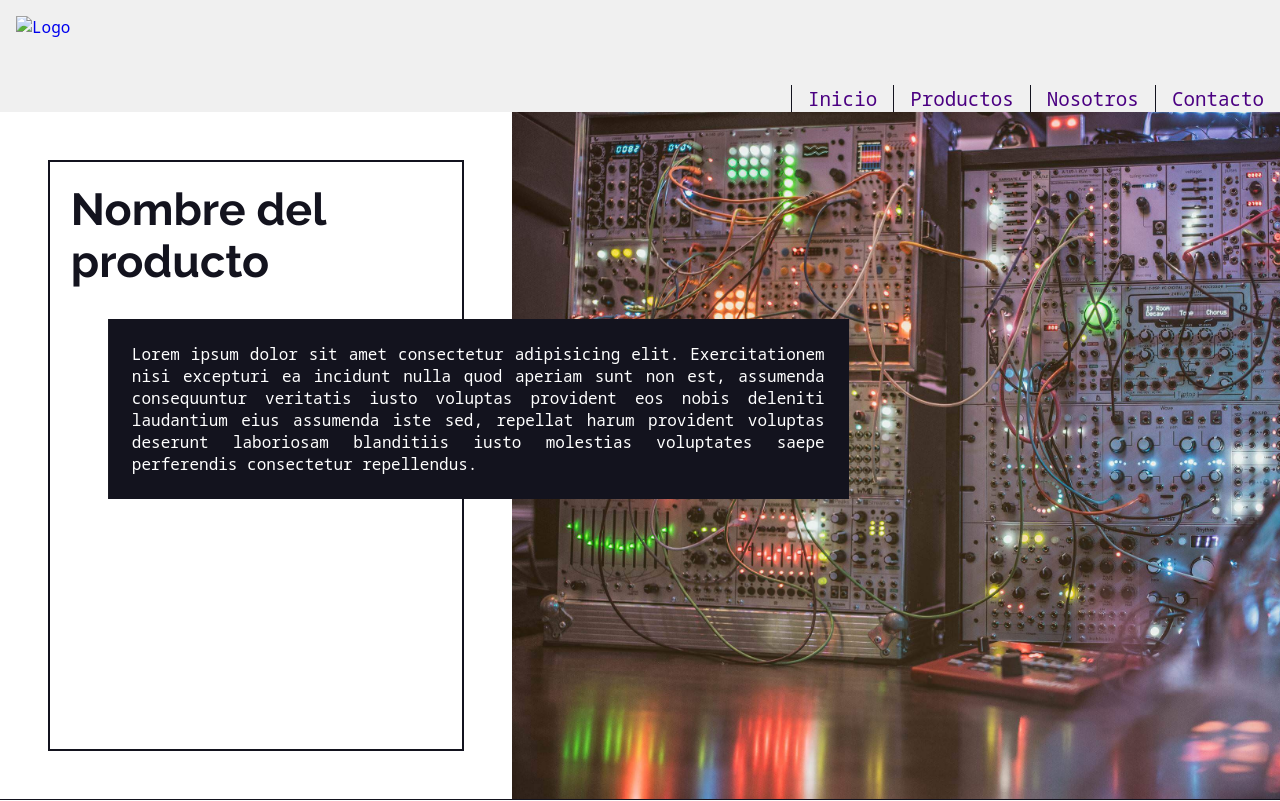
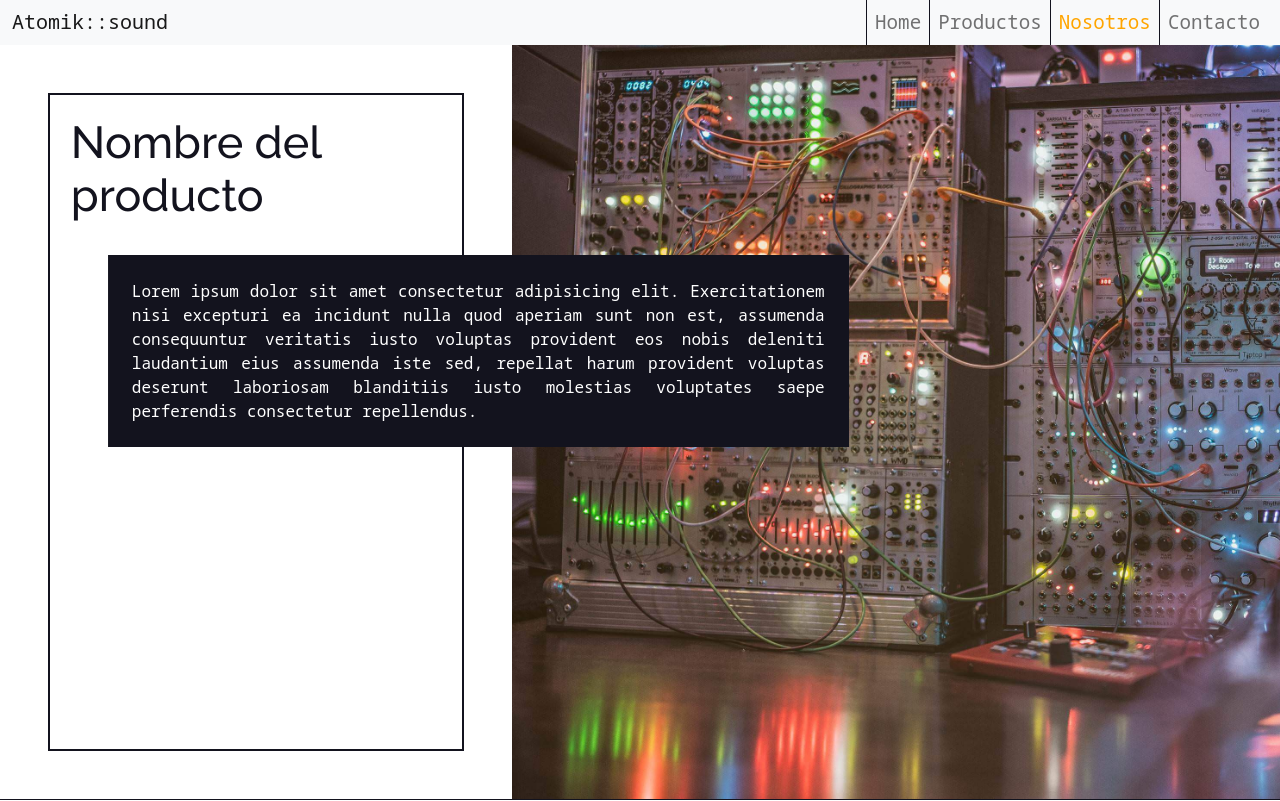
Before and after one commit to TomasMRivero/atomiksound-martinez, a website: page secciones/producto/index.html in a window 1280 px wide. Shown: the top 801 px of the page. Drawn offline with nearby package versions, Linux system fonts and the light colour scheme.

Commit message:
implementar navbar bootstrap

```diff
--- a/scss/_index.scss
+++ b/scss/_index.scss
@@ -36,8 +36,8 @@
 		text-decoration: underline;
 	}
 }
-
 .landing {
+	flex: 1;
 	width: 100%;
 	height: 86vh;
 	overflow: hidden;
--- a/scss/_main.scss
+++ b/scss/_main.scss
@@ -5,6 +5,10 @@
 	text-decoration: none;
 	font-family: $text-font-main;
 	box-sizing: border-box;
+}
+
+a {
+	text-decoration: none;
 }
 
 body {
@@ -15,17 +19,29 @@ body {
 	font-family: $text-font-title;
 }
 
-header {
+// header {
+// 	width: 100%;
+// 	min-height: 14vh;
+// 	background-color: #f0f0f0;
+// 	z-index: 10000;
+// 	display: flex;
+// 	justify-content: space-between;
+// 	img {
+// 		padding: 1rem;
+// 		width: auto;
+// 		height: 100%;
+// 	}
+
+.fullscreen {
 	width: 100%;
-	height: 14vh;
-	background-color: #f0f0f0;
-	z-index: 10000;
+	height: 100vh;
 	display: flex;
-	justify-content: space-between;
-	img {
-		padding: 1rem;
-		width: auto;
-		height: 100%;
+	flex-direction: column;
+}
+
+.navbar {
+	padding: 0;
+	z-index: 100000;
 }
 nav {
 	align-self: flex-end;
@@ -67,7 +83,7 @@ header {
 		}
 	}
 }
-}
+//}
 
 footer {
 	height: 14vh;
--- a/secciones/producto/index.html
+++ b/secciones/producto/index.html
@@ -6,24 +6,37 @@
     <meta name="viewport" content="width=device-width, initial-scale=1.0">
     <title>Document</title>
 
+    <link href="https://cdn.jsdelivr.net/npm/bootstrap@5.1.3/dist/css/bootstrap.min.css" rel="stylesheet" integrity="sha384-1BmE4kWBq78iYhFldvKuhfTAU6auU8tT94WrHftjDbrCEXSU1oBoqyl2QvZ6jIW3" crossorigin="anonymous">
     <link href="https://fonts.googleapis.com/css2?family=Noto+Sans+Mono:wght@100;300;500;700;900&family=Raleway:ital,wght@0,100;0,300;0,500;0,700;0,900;1,100;1,300;1,500;1,700;1,900&display=swap" rel="stylesheet">
     <link rel="stylesheet" href="../../css/style.css">
     <!--link rel="stylesheet" href="../css/producto.css"-->
 </head>
 <body>
-    <header>
-        <div>
-            <a href="../../"><img src="" alt="Logo"></a>
+    <div class="fullscreen">
+        <nav class="navbar container-fluid navbar-expand-lg navbar-light bg-light position-sticky top-0 start-0">
+            <div class="container-fluid">
+            <a class="navbar-brand" href="../../">Atomik::sound</a>
+            <button class="navbar-toggler" type="button" data-bs-toggle="collapse" data-bs-target="#navbarNav" aria-controls="navbarNav" aria-expanded="false" aria-label="Toggle navigation">
+                <span class="navbar-toggler-icon"></span>
+            </button>
+            <div class="justify-content-end collapse navbar-collapse" id="navbarNav">
+                <ul class="navbar-nav">
+                <li class="nav-item">
+                    <a class="nav-link"   href="../../">Home</a>
+                </li>
+                <li class="nav-item">
+                    <a class="nav-link" aria-current="page"href="../productos/">Productos</a>
+                </li>
+                <li class="nav-item">
+                    <a class="nav-link" id="current"  href="./">Nosotros</a>
+                </li>
+                <li class="nav-item">
+                    <a class="nav-link" href="../contacto/">Contacto</a>
+                </li>
+                </ul>
             </div>
-        <nav>
-            <ul>
-                <li><a href="../../">Inicio</a></li>
-                <li><a href="../productos">Productos</a></li>
-                <li><a href="../nosotros">Nosotros</a></li>
-                <li><a  href="../contacto">Contacto</a></li>
-            </ul>
+            </div>
         </nav>
-    </header>
         <main class="productLanding">
             <aside class="productLanding__aside">
                 <div class="productLanding__content">
@@ -43,6 +56,7 @@
                 <img src="..\..\img\m3IcLAw.jpg" alt="imagen del producto">
             </div>
         </main>
+    </div>
     <section class="details">
         <h2>detalles del producto</h2>
         <table class="details__chart">
@@ -85,5 +99,6 @@
     <footer>
         <h4>Contenido del footer</h4>
     </footer>
+    <script src="https://cdn.jsdelivr.net/npm/bootstrap@5.1.3/dist/js/bootstrap.bundle.min.js" integrity="sha384-ka7Sk0Gln4gmtz2MlQnikT1wXgYsOg+OMhuP+IlRH9sENBO0LRn5q+8nbTov4+1p" crossorigin="anonymous"></script>
 </body>
 </html>
```
Also changed, not shown: index.html (+24 -12 lines), secciones/contacto/index.html (+25 -12 lines), secciones/nosotros/index.html (+30 -16 lines), secciones/productos/index.html (+26 -15 lines), css/style.css, 1 other file. Lines whose indentation alone changed are shown as unchanged.
